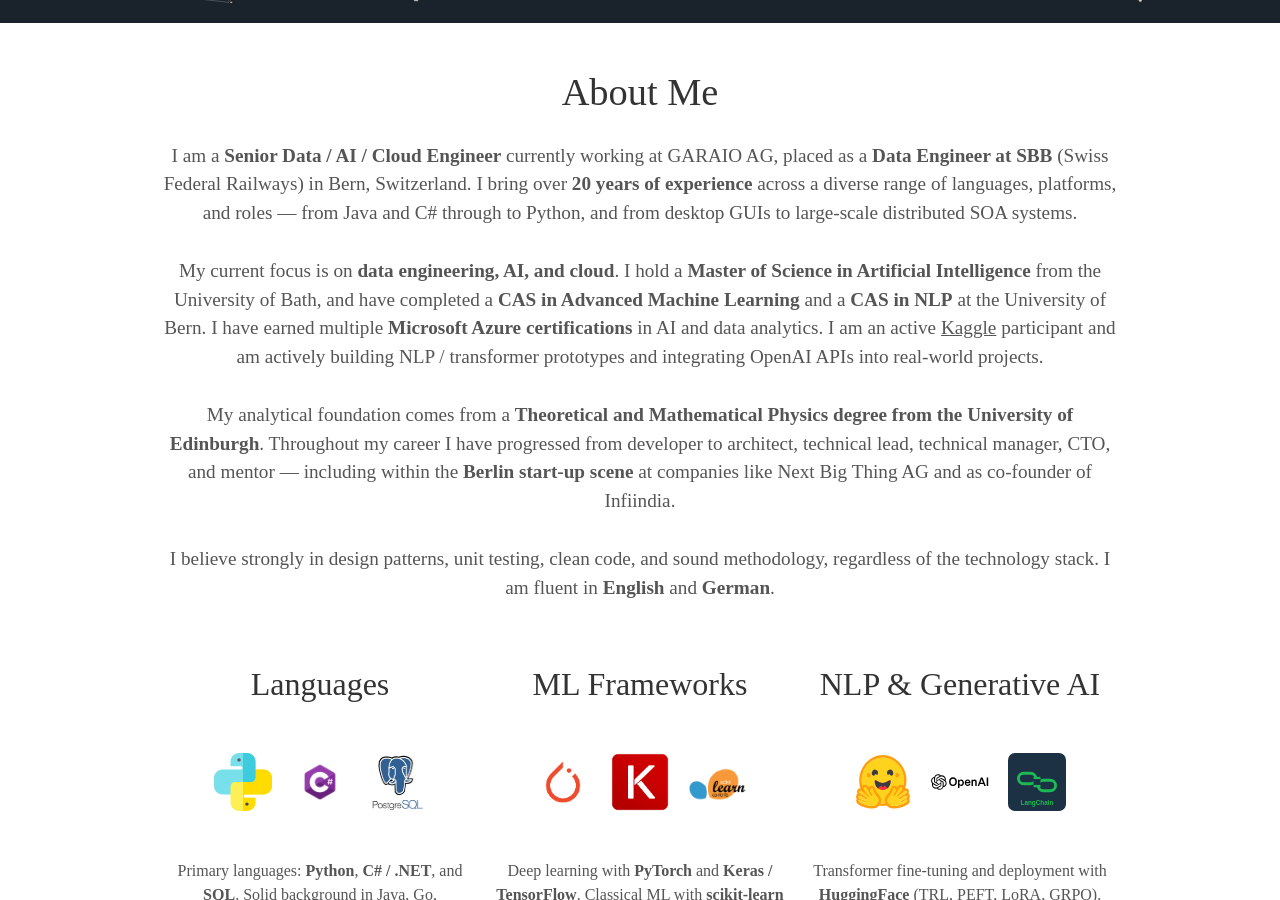
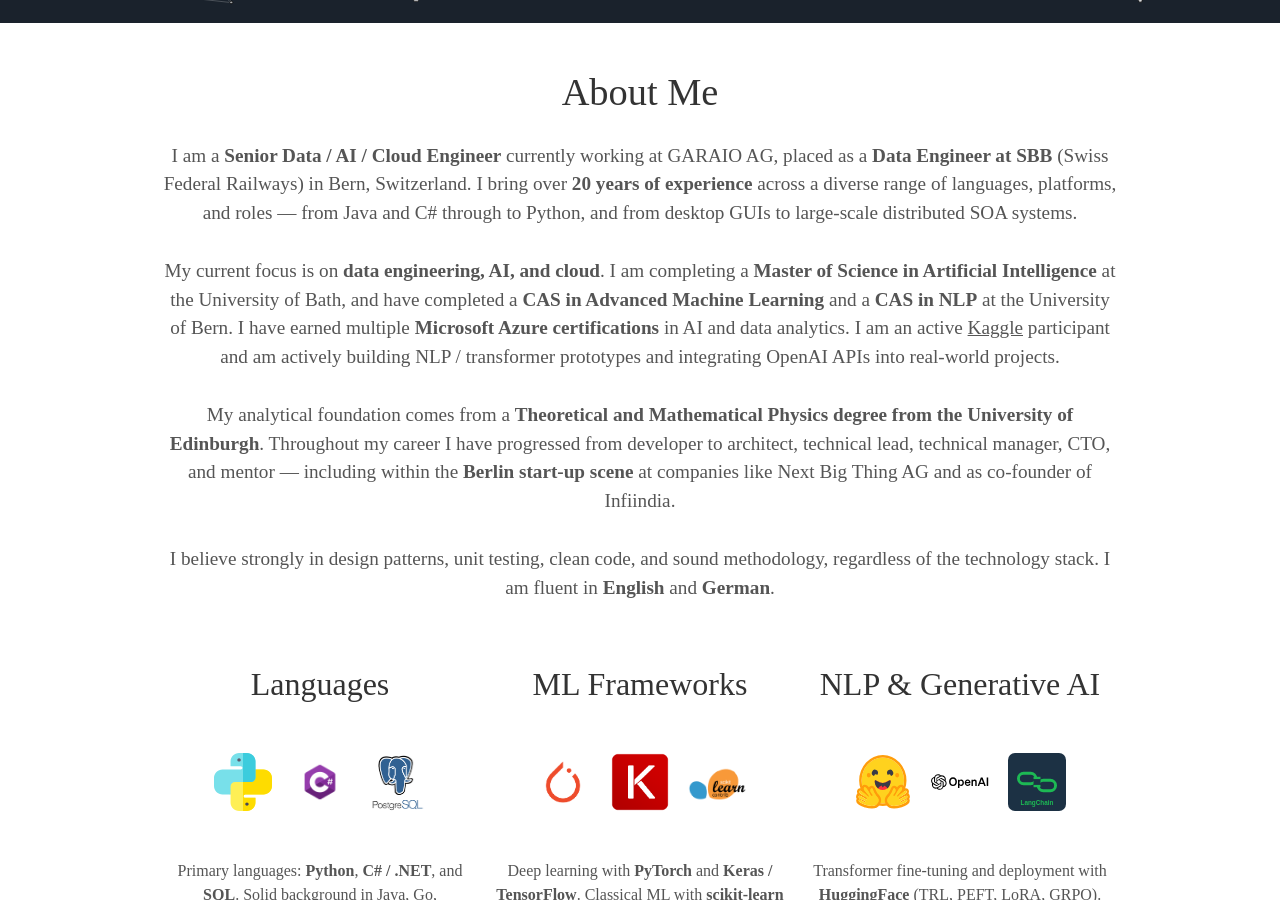
Before and after one commit to alexchilton/alexchilton.github.io, a Jekyll site: the page built from index.html, in a window 1280 px wide and 900 px high, scrolled down 877 px. Built offline with Jekyll 4.4.1, drawn with Linux system fonts in a browser that asks for light colours; nearby versions of some CDN libraries; some web fonts are replaced; some of the changed text lies outside the part shown.

Commit message:
Correct Bath MSc status to In Progress

```diff
--- a/_includes/education.html
+++ b/_includes/education.html
@@ -8,7 +8,7 @@
                 <img src="assets/img/bath.png" height="{{ site.icon_size }}" width="{{ site.icon_size }}"
                      alt="University of Bath logo">
             </a>
-            <p>Master of Science in Artificial Intelligence &mdash; Completed</p>
+            <p>Master of Science in Artificial Intelligence &mdash; In Progress</p>
         </div>
         <div class="education-column">
             <h3>University of Bern</h3>
--- a/_includes/introduction.html
+++ b/_includes/introduction.html
@@ -6,8 +6,8 @@
         <b>20 years of experience</b> across a diverse range of languages, platforms, and roles — from
         Java and C# through to Python, and from desktop GUIs to large-scale distributed SOA systems.
         <br><br>
-        My current focus is on <b>data engineering, AI, and cloud</b>. I hold a
-        <b>Master of Science in Artificial Intelligence</b> from the University of Bath, and have completed a
+        My current focus is on <b>data engineering, AI, and cloud</b>. I am completing a
+        <b>Master of Science in Artificial Intelligence</b> at the University of Bath, and have completed a
         <b>CAS in Advanced Machine Learning</b> and a <b>CAS in NLP</b> at the University of Bern.
         I have earned multiple <b>Microsoft Azure certifications</b> in AI and data analytics. I am an active
         <a href="https://www.kaggle.com/" target="_blank">Kaggle</a> participant and am actively building
```
